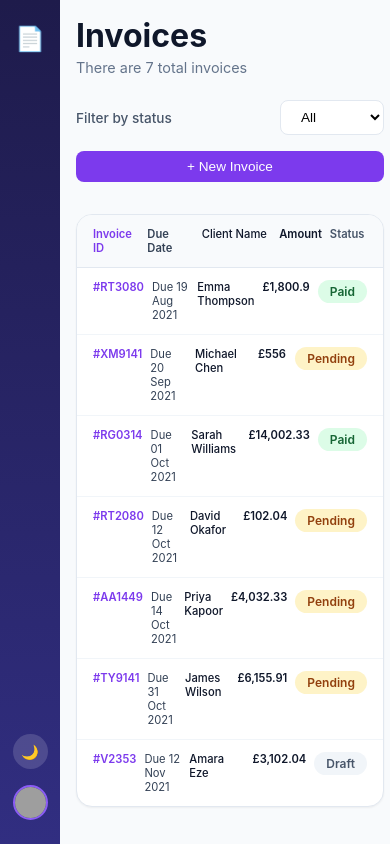
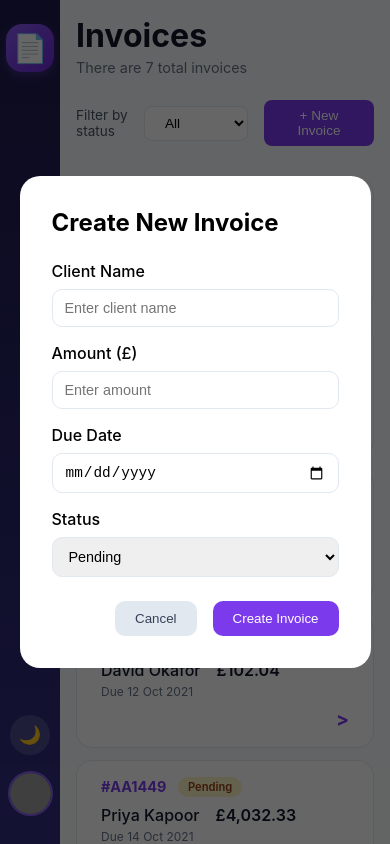
Before and after one commit to emma3524/invoice-app, a React (Vite) app: page / in a window 390 px wide. Both pictures are taken after a click on the button "+ New Invoice". Shown: the top 844 px of the page. Built offline with nearby package versions, Linux system fonts and the light colour scheme; grey boxes are pictures that could not be loaded.

Commit message:
Clean design: no headers, purple > icon, expandable edit/delete

```diff
--- a/src/App.css
+++ b/src/App.css
@@ -13,11 +13,10 @@ body {
   min-height: 100vh;
 }
 
-/* ========== SIDEBAR - LOGO ONLY ========== */
+/* ========== SIDEBAR ========== */
 .sidebar {
   width: 80px;
   background: linear-gradient(180deg, #1e1b4b 0%, #312e81 100%);
-  color: white;
   display: flex;
   flex-direction: column;
   align-items: center;
@@ -33,14 +32,19 @@ body {
   background: linear-gradient(180deg, #0f0f0f 0%, #1a1a2e 100%);
 }
 
-.sidebar-logo {
+.logo-circle {
+  width: 48px;
+  height: 48px;
+  background: linear-gradient(135deg, #8b5cf6 0%, #6d28d9 100%);
+  border-radius: 16px;
   display: flex;
+  align-items: center;
   justify-content: center;
-  width: 100%;
+  box-shadow: 0 4px 10px rgba(139, 92, 246, 0.3);
 }
 
 .logo-icon {
-  font-size: 32px;
+  font-size: 28px;
 }
 
 .sidebar-spacer {
@@ -52,7 +56,6 @@ body {
   flex-direction: column;
   align-items: center;
   gap: 1rem;
-  width: 100%;
 }
 
 .dark-mode-toggle-sidebar {
@@ -63,22 +66,7 @@ body {
   border-radius: 50%;
   font-size: 18px;
   cursor: pointer;
-  display: flex;
-  align-items: center;
-  justify-content: center;
-  transition: all 0.2s;
   color: white;
-}
-
-.dark-mode-toggle-sidebar:hover {
-  background: rgba(255,255,255,0.3);
-  transform: scale(1.05);
-}
-
-.user-info {
-  display: flex;
-  justify-content: center;
-  width: 100%;
 }
 
 .sidebar-avatar {
@@ -103,10 +91,10 @@ body {
 
 .content-wrapper {
   padding: 2rem;
-  max-width: 1200px;
+  max-width: 800px;
 }
 
-/* Content Header */
+/* Header */
 .content-header h1 {
   font-size: 2rem;
   font-weight: 700;
@@ -123,34 +111,29 @@ body {
   font-size: 0.9rem;
 }
 
-.app.dark .invoice-count {
-  color: #94a3b8;
-}
-
-/* Filter and New Invoice - Same Line */
+/* Filter Bar */
 .filter-actions {
   display: flex;
   justify-content: space-between;
   align-items: center;
   margin: 1.5rem 0 2rem 0;
-  flex-wrap: wrap;
+}
+
+.right-actions {
+  display: flex;
+  align-items: center;
   gap: 1rem;
 }
 
 .filter-group {
   display: flex;
   align-items: center;
-  gap: 1rem;
+  gap: 0.75rem;
 }
 
 .filter-group label {
   font-size: 0.85rem;
-  font-weight: 500;
   color: #475569;
-}
-
-.app.dark .filter-group label {
-  color: #94a3b8;
 }
 
 .status-filter-select {
@@ -175,102 +158,67 @@ body {
   border: none;
   border-radius: 8px;
   font-size: 0.85rem;
-  font-weight: 500;
+  cursor: pointer;
+}
+
+/* Invoice List - NO HEADERS */
+.invoice-list {
+  display: flex;
+  flex-direction: column;
+  gap: 0.75rem;
+}
+
+.invoice-item {
+  background: white;
+  border-radius: 16px;
+  overflow: hidden;
+  border: 1px solid #e2e8f0;
+}
+
+.app.dark .invoice-item {
+  background: #1e293b;
+  border-color: #334155;
+}
+
+.invoice-row-compact {
+  display: flex;
+  justify-content: space-between;
+  align-items: center;
+  padding: 1rem 1.5rem;
   cursor: pointer;
   transition: background 0.2s;
 }
 
-.new-invoice-btn:hover {
-  background: #6d28d9;
+.invoice-row-compact:hover {
+  background: #fefce8;
 }
 
-/* Invoice Table */
-.invoice-table-container {
-  background: white;
-  border-radius: 16px;
-  overflow: hidden;
-  box-shadow: 0 1px 2px rgba(0, 0, 0, 0.05);
-  border: 1px solid #e2e8f0;
+.app.dark .invoice-row-compact:hover {
+  background: #1a2741;
 }
 
-.app.dark .invoice-table-container {
-  background: #1e293b;
-  border-color: #334155;
+.invoice-info {
+  flex: 1;
 }
 
-.table-header {
-  display: grid;
-  grid-template-columns: 1.2fr 1.2fr 1.8fr 1fr 1fr;
-  padding: 1rem 1.5rem;
-  background: #f8fafc;
-  border-bottom: 1px solid #e2e8f0;
-  font-size: 0.85rem;
-  font-weight: 600;
-  color: #475569;
+.invoice-id-status {
+  display: flex;
+  align-items: center;
+  gap: 0.75rem;
+  margin-bottom: 0.5rem;
 }
 
-.app.dark .table-header {
-  background: #0f172a;
-  color: #94a3b8;
-  border-bottom-color: #334155;
-}
-
-.invoice-row {
-  display: grid;
-  grid-template-columns: 1.2fr 1.2fr 1.8fr 1fr 1fr;
-  padding: 1rem 1.5rem;
-  border-bottom: 1px solid #f1f5f9;
-  transition: background 0.2s;
+.invoice-id {
+  font-weight: 700;
+  color: #7c3aed;
   font-size: 0.9rem;
 }
 
-.app.dark .invoice-row {
-  border-bottom-color: #334155;
-}
-
-.app.dark .invoice-row:hover {
-  background: #1a2741;
-}
-
-.invoice-row:hover {
-  background: #fefce8;
-}
-
-.invoice-row:last-child {
-  border-bottom: none;
-}
-
-.col-id {
-  font-weight: 600;
-  color: #7c3aed;
-}
-
-.col-due {
-  color: #334155;
-}
-
-.col-client {
-  color: #0f172a;
-  font-weight: 500;
-}
-
-.col-amount {
-  color: #0f172a;
-  font-weight: 600;
-}
-
-.app.dark .col-due,
-.app.dark .col-client,
-.app.dark .col-amount {
-  color: #e2e8f0;
-}
-
-/* Status Badges */
-.status-badge {
+.status-badge-small {
   display: inline-block;
-  padding: 0.25rem 0.75rem;
+  padding: 0.2rem 0.6rem;
   border-radius: 20px;
-  font-size: 0.75rem;
+  font-size: 0.7rem;
   font-weight: 600;
   text-transform: capitalize;
 }
@@ -305,6 +253,202 @@ body {
   color: #cbd5e1;
 }
 
+.invoice-details {
+  display: flex;
+  gap: 1rem;
+  margin-bottom: 0.25rem;
+}
+
+.invoice-client {
+  font-weight: 500;
+  color: #0f172a;
+}
+
+.app.dark .invoice-client {
+  color: white;
+}
+
+.invoice-amount {
+  font-weight: 600;
+  color: #0f172a;
+}
+
+.app.dark .invoice-amount {
+  color: #c4b5fd;
+}
+
+.invoice-date {
+  font-size: 0.75rem;
+  color: #64748b;
+}
+
+.app.dark .invoice-date {
+  color: #94a3b8;
+}
+
+.invoice-expand-icon {
+  color: #7c3aed;
+  font-size: 1.2rem;
+  font-weight: bold;
+}
+
+.expand-arrow {
+  display: inline-block;
+  transition: transform 0.2s;
+}
+
+.expand-arrow.expanded {
+  transform: rotate(90deg);
+}
+
+/* Expandable Actions Panel */
+.invoice-actions-panel {
+  padding: 1rem 1.5rem;
+  border-top: 1px solid #e2e8f0;
+  background: #f8fafc;
+}
+
+.app.dark .invoice-actions-panel {
+  background: #0f172a;
+  border-top-color: #334155;
+}
+
+.action-buttons {
+  display: flex;
+  align-items: center;
+  gap: 1rem;
+  flex-wrap: wrap;
+}
+
+.action-edit, .action-delete {
+  padding: 0.4rem 1rem;
+  border: none;
+  border-radius: 8px;
+  cursor: pointer;
+  font-size: 0.8rem;
+}
+
+.action-edit {
+  background: #e2e8f0;
+  color: #334155;
+}
+
+.action-delete {
+  background: #fee2e2;
+  color: #dc2626;
+}
+
+.app.dark .action-edit {
+  background: #334155;
+  color: #e2e8f0;
+}
+
+.app.dark .action-delete {
+  background: #7f1d1d;
+  color: #fca5a5;
+}
+
+.status-update {
+  display: flex;
+  align-items: center;
+  gap: 0.5rem;
+  margin-left: auto;
+}
+
+.status-update label {
+  font-size: 0.8rem;
+  color: #64748b;
+}
+
+.status-update select {
+  padding: 0.3rem 0.6rem;
+  border: 1px solid #e2e8f0;
+  border-radius: 6px;
+  font-size: 0.75rem;
+}
+
+/* Modal */
+.modal-overlay {
+  position: fixed;
+  top: 0;
+  left: 0;
+  right: 0;
+  bottom: 0;
+  background: rgba(0, 0, 0, 0.6);
+  display: flex;
+  align-items: center;
+  justify-content: center;
+  z-index: 1000;
+}
+
+.modal-content {
+  background: white;
+  border-radius: 20px;
+  padding: 2rem;
+  width: 90%;
+  max-width: 500px;
+}
+
+.app.dark .modal-content {
+  background: #1e293b;
+  color: white;
+}
+
+.modal-content h2 {
+  margin-bottom: 1.5rem;
+}
+
+.form-group {
+  margin-bottom: 1rem;
+}
+
+.form-group label {
+  display: block;
+  margin-bottom: 0.5rem;
+  font-weight: 500;
+}
+
+.form-group input,
+.form-group select {
+  width: 100%;
+  padding: 10px 12px;
+  border: 1px solid #e2e8f0;
+  border-radius: 10px;
+  font-size: 0.9rem;
+}
+
+.app.dark .form-group input,
+.app.dark .form-group select {
+  background: #0f172a;
+  border-color: #334155;
+  color: white;
+}
+
+.modal-buttons {
+  display: flex;
+  gap: 1rem;
+  justify-content: flex-end;
+  margin-top: 1.5rem;
+}
+
+.btn-primary {
+  background: #7c3aed;
+  color: white;
+  border: none;
+  padding: 10px 20px;
+  border-radius: 10px;
+  cursor: pointer;
+}
+
+.btn-secondary {
+  background: #e2e8f0;
+  color: #334155;
+  border: none;
+  padding: 10px 20px;
+  border-radius: 10px;
+  cursor: pointer;
+}
+
 /* Responsive */
 @media (max-width: 768px) {
   .sidebar {
@@ -319,11 +463,24 @@ body {
     padding: 1rem;
   }
 
-  .table-header, .invoice-row {
-    grid-template-columns: 1fr 1fr 1.5fr 0.8fr 0.8fr;
-    font-size: 0.7rem;
-    padding: 0.75rem 1rem;
+  .invoice-row-compact {
+    flex-direction: column;
+    align-items: flex-start;
     gap: 0.5rem;
+  }
+
+  .invoice-expand-icon {
+    align-self: flex-end;
+  }
+
+  .action-buttons {
+    flex-direction: column;
+    align-items: stretch;
+  }
+
+  .status-update {
+    margin-left: 0;
+    justify-content: space-between;
   }
 
   .filter-actions {
@@ -331,22 +488,7 @@ body {
     align-items: stretch;
   }
 
-  .filter-group {
+  .right-actions {
     justify-content: space-between;
   }
-
-  .logo-icon {
-    font-size: 24px;
-  }
-
-  .sidebar-avatar {
-    width: 35px;
-    height: 35px;
-  }
-
-  .dark-mode-toggle-sidebar {
-    width: 35px;
-    height: 35px;
-    font-size: 14px;
-  }
 }
--- a/src/App.jsx
+++ b/src/App.jsx
@@ -4,6 +4,9 @@ import './App.css'
 function App() {
   const [darkMode, setDarkMode] = useState(false)
   const [statusFilter, setStatusFilter] = useState('all')
+  const [showModal, setShowModal] = useState(false)
+  const [editingInvoice, setEditingInvoice] = useState(null)
+  const [expandedRow, setExpandedRow] = useState(null)
   const [invoices, setInvoices] = useState([
     { id: '#RT3080', dueDate: '19 Aug 2021', client: 'Emma Thompson', amount: 1800.90, status: 'paid' },
     { id: '#XM9141', dueDate: '20 Sep 2021', client: 'Michael Chen', amount: 556.00, status: 'pending' },
@@ -13,6 +16,13 @@ function App() {
     { id: '#TY9141', dueDate: '31 Oct 2021', client: 'James Wilson', amount: 6155.91, status: 'pending' },
     { id: '#V2353', dueDate: '12 Nov 2021', client: 'Amara Eze', amount: 3102.04, status: 'draft' },
   ])
+
+  const [formData, setFormData] = useState({
+    client: '',
+    amount: '',
+    dueDate: '',
+    status: 'pending'
+  })
 
   const filteredInvoices = statusFilter === 'all'
     ? invoices
@@ -27,12 +37,90 @@ function App() {
     }
   }
 
+  const generateNewId = () => {
+    const lastId = invoices[invoices.length - 1]?.id || '#INV-000'
+    const num = parseInt(lastId.replace('#INV-', '')) || parseInt(lastId.replace('#', '')) || 0
+    const newNum = num + 1
+    return `#INV-${String(newNum).padStart(3, '0')}`
+  }
+
+  const handleSubmit = (e) => {
+    e.preventDefault()
+
+    if (!formData.client || !formData.amount || !formData.dueDate) {
+      alert('Please fill all fields')
+      return
+    }
+
+    if (editingInvoice) {
+      setInvoices(invoices.map(inv =>
+        inv.id === editingInvoice.id
+          ? {
+              ...inv,
+              client: formData.client,
+              amount: parseFloat(formData.amount),
+              dueDate: formData.dueDate,
+              status: formData.status
+            }
+          : inv
+      ))
+    } else {
+      const newInvoice = {
+        id: generateNewId(),
+        client: formData.client,
+        amount: parseFloat(formData.amount),
+        dueDate: formData.dueDate,
+        status: formData.status
+      }
+      setInvoices([...invoices, newInvoice])
+    }
+
+    resetModal()
+  }
+
+  const handleDelete = (id) => {
+    if (window.confirm('Are you sure you want to delete this invoice?')) {
+      setInvoices(invoices.filter(inv => inv.id !== id))
+      setExpandedRow(null)
+    }
+  }
+
+  const handleEdit = (invoice) => {
+    setEditingInvoice(invoice)
+    setFormData({
+      client: invoice.client,
+      amount: invoice.amount,
+      dueDate: invoice.dueDate,
+      status: invoice.status
+    })
+    setShowModal(true)
+    setExpandedRow(null)
+  }
+
+  const handleStatusChange = (id, newStatus) => {
+    setInvoices(invoices.map(inv =>
+      inv.id === id ? { ...inv, status: newStatus } : inv
+    ))
+  }
+
+  const resetModal = () => {
+    setShowModal(false)
+    setEditingInvoice(null)
+    setFormData({ client: '', amount: '', dueDate: '', status: 'pending' })
+  }
+
+  const toggleExpand = (id) => {
+    setExpandedRow(expandedRow === id ? null : id)
+  }
+
   return (
     <div className={`app ${darkMode ? 'dark' : ''}`}>
-      {/* Sidebar - Logo Only */}
+      {/* Sidebar */}
       <div className="sidebar">
         <div className="sidebar-logo">
+          <div className="logo-circle">
             <div className="logo-icon">📄</div>
+          </div>
         </div>
 
         <div className="sidebar-spacer"></div>
@@ -56,14 +144,14 @@ function App() {
         <div className="content-wrapper">
           {/* Header */}
           <div className="content-header">
-            <div>
             <h1>Invoices</h1>
             <p className="invoice-count">There are {filteredInvoices.length} total invoices</p>
           </div>
-          </div>
 
-          {/* Filter and New Invoice - Same Line */}
+          {/* Filter and New Invoice */}
           <div className="filter-actions">
+            <div></div>
+            <div className="right-actions">
               <div className="filter-group">
                 <label>Filter by status</label>
                 <select
@@ -77,39 +165,126 @@ function App() {
                   <option value="draft">Draft</option>
                 </select>
               </div>
-            <button className="new-invoice-btn">+ New Invoice</button>
+              <button className="new-invoice-btn" onClick={() => setShowModal(true)}>
+                + New Invoice
+              </button>
+            </div>
           </div>
 
-          {/* Invoice Table */}
-          <div className="invoice-table-container">
-            <div className="invoice-table">
-              <div className="table-header">
-                <div className="col-id">Invoice ID</div>
-                <div className="col-due">Due Date</div>
-                <div className="col-client">Client Name</div>
-                <div className="col-amount">Amount</div>
-                <div className="col-status">Status</div>
-              </div>
-
-              <div className="table-body">
+          {/* Invoice List - No Headers */}
+          <div className="invoice-list">
             {filteredInvoices.map((invoice) => (
-                  <div className="invoice-row" key={invoice.id}>
-                    <div className="col-id">{invoice.id}</div>
-                    <div className="col-due">Due {invoice.dueDate}</div>
-                    <div className="col-client">{invoice.client}</div>
-                    <div className="col-amount">£{invoice.amount.toLocaleString()}</div>
-                    <div className="col-status">
-                      <span className={`status-badge ${getStatusClass(invoice.status)}`}>
+              <div key={invoice.id} className="invoice-item">
+                <div className="invoice-row-compact" onClick={() => toggleExpand(invoice.id)}>
+                  <div className="invoice-info">
+                    <div className="invoice-id-status">
+                      <span className="invoice-id">{invoice.id}</span>
+                      <span className={`status-badge-small ${getStatusClass(invoice.status)}`}>
                         {invoice.status}
                       </span>
                     </div>
+                    <div className="invoice-details">
+                      <span className="invoice-client">{invoice.client}</span>
+                      <span className="invoice-amount">£{invoice.amount.toLocaleString()}</span>
+                    </div>
+                    <div className="invoice-date">
+                      Due {invoice.dueDate}
+                    </div>
+                  </div>
+                  <div className="invoice-expand-icon">
+                    <span className={`expand-arrow ${expandedRow === invoice.id ? 'expanded' : ''}`}>
+                      &gt;
+                    </span>
+                  </div>
+                </div>
+
+                {/* Expandable Actions Panel */}
+                {expandedRow === invoice.id && (
+                  <div className="invoice-actions-panel">
+                    <div className="action-buttons">
+                      <button className="action-edit" onClick={() => handleEdit(invoice)}>
+                        ✏️ Edit
+                      </button>
+                      <button className="action-delete" onClick={() => handleDelete(invoice.id)}>
+                        🗑️ Delete
+                      </button>
+                      <div className="status-update">
+                        <label>Status:</label>
+                        <select
+                          value={invoice.status}
+                          onChange={(e) => handleStatusChange(invoice.id, e.target.value)}
+                        >
+                          <option value="paid">Paid</option>
+                          <option value="pending">Pending</option>
+                          <option value="draft">Draft</option>
+                        </select>
+                      </div>
+                    </div>
+                  </div>
+                )}
               </div>
             ))}
           </div>
         </div>
       </div>
+
+      {/* Modal - Add/Edit Invoice */}
+      {showModal && (
+        <div className="modal-overlay" onClick={resetModal}>
+          <div className="modal-content" onClick={(e) => e.stopPropagation()}>
+            <h2>{editingInvoice ? 'Edit Invoice' : 'Create New Invoice'}</h2>
+            <form onSubmit={handleSubmit}>
+              <div className="form-group">
+                <label>Client Name</label>
+                <input
+                  type="text"
+                  placeholder="Enter client name"
+                  value={formData.client}
+                  onChange={(e) => setFormData({...formData, client: e.target.value})}
+                  required
+                />
+              </div>
+              <div className="form-group">
+                <label>Amount (£)</label>
+                <input
+                  type="number"
+                  step="0.01"
+                  placeholder="Enter amount"
+                  value={formData.amount}
+                  onChange={(e) => setFormData({...formData, amount: e.target.value})}
+                  required
+                />
+              </div>
+              <div className="form-group">
+                <label>Due Date</label>
+                <input
+                  type="date"
+                  value={formData.dueDate}
+                  onChange={(e) => setFormData({...formData, dueDate: e.target.value})}
+                  required
+                />
+              </div>
+              <div className="form-group">
+                <label>Status</label>
+                <select
+                  value={formData.status}
+                  onChange={(e) => setFormData({...formData, status: e.target.value})}
+                >
+                  <option value="paid">Paid</option>
+                  <option value="pending">Pending</option>
+                  <option value="draft">Draft</option>
+                </select>
+              </div>
+              <div className="modal-buttons">
+                <button type="button" className="btn-secondary" onClick={resetModal}>Cancel</button>
+                <button type="submit" className="btn-primary">
+                  {editingInvoice ? 'Update Invoice' : 'Create Invoice'}
+                </button>
+              </div>
+            </form>
           </div>
         </div>
+      )}
     </div>
   )
 }
```
Lines whose indentation alone changed are shown as unchanged.
